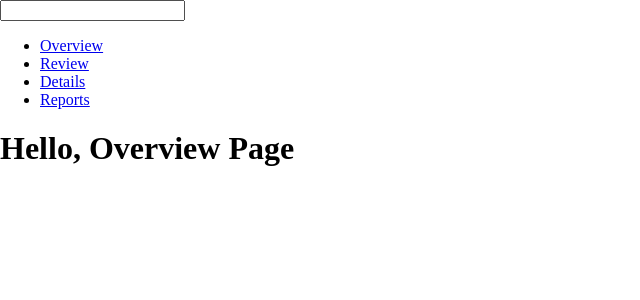
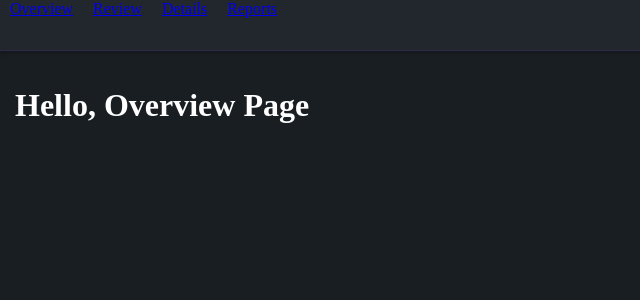
Before and after one commit to iodes/TimeCat, a React app in the folder TimeCat.Web/: page / in a window 1280 px wide. Shown: the top 300 px of the page, without its empty margins (0-640 px from the left). Built offline with nearby package versions, Linux system fonts and the light colour scheme.

Commit message:
[Web] Change header and body design

```diff
--- a/TimeCat.Web/src/App.tsx
+++ b/TimeCat.Web/src/App.tsx
@@ -19,7 +19,35 @@ const GlobalStyle = createGlobalStyle`
   body {
     padding: 0;
     margin: 0;
+    background: #191e23;
+    color: #fff;
   }
+`
+
+const Header = styled.header`
+  display: flex;
+  flex-direction: row;
+  height: 50px;
+  background: #22272e;
+  border-bottom: 1px solid #2c2a46;
+  box-shadow: 0 0 5px 2px rgba(0, 0, 0, 0.25);
+`
+
+const MenuList = styled.ul`
+  display: flex;
+  flex-direction: row;
+  height: 50px;
+  list-style: none;
+  padding: 0;
+  margin: 0;
+`
+
+const MenuItem = styled.li`
+  margin: 0 10px;
+`
+
+const Main = styled.main`
+  padding: 15px;
 `
 
 interface IProps {
@@ -30,52 +58,48 @@ interface IProps {
 class App extends React.Component<IProps> {
   constructor(props: IProps) {
     super(props)
-
-    this.onKeywordChange = this.onKeywordChange.bind(this)
-  }
-
-  public onKeywordChange(e: React.ChangeEvent<HTMLInputElement>) {
-    this.props.setKeywordFilter(e.target.value)
   }
 
   public render() {
-    const { filters } = this.props
-
     return (
       <React.Fragment>
         <GlobalStyle />
         <HashRouter>
           <div>
-            <header>
-              <input type="text" value={filters.keyword} onChange={this.onKeywordChange} />
-            </header>
+            <Header>
+              <nav>
+                <MenuList>
+                  <MenuItem className="overview">
+                    <Link to="/overview">
+                      <span>Overview</span>
+                    </Link>
+                  </MenuItem>
+                  <MenuItem className="review">
+                    <Link to="/review">
+                      <span>Review</span>
+                    </Link>
+                  </MenuItem>
+                  <MenuItem className="details">
+                    <Link to="/details">
+                      <span>Details</span>
+                    </Link>
+                  </MenuItem>
+                  <MenuItem className="reports">
+                    <Link to="/reports">
+                      <span>Reports</span>
+                    </Link>
+                  </MenuItem>
+                </MenuList>
+              </nav>
+            </Header>
 
-            <aside>
-              <nav>
-                <ul>
-                  <li>
-                    <Link to="/overview">Overview</Link>
-                  </li>
-                  <li>
-                    <Link to="/review">Review</Link>
-                  </li>
-                  <li>
-                    <Link to="/details">Details</Link>
-                  </li>
-                  <li>
-                    <Link to="/reports">Reports</Link>
-                  </li>
-                </ul>
-              </nav>
-            </aside>
-
-            <main>
+            <Main>
               <Route exact path="/" component={OverviewPage} />
               <Route path="/overview" component={OverviewPage} />
               <Route path="/review" component={ReviewPage} />
               <Route path="/details" component={DetailsPage} />
               <Route path="/reports" component={ReportsPage} />
-            </main>
+            </Main>
           </div>
         </HashRouter>
       </React.Fragment>
```
